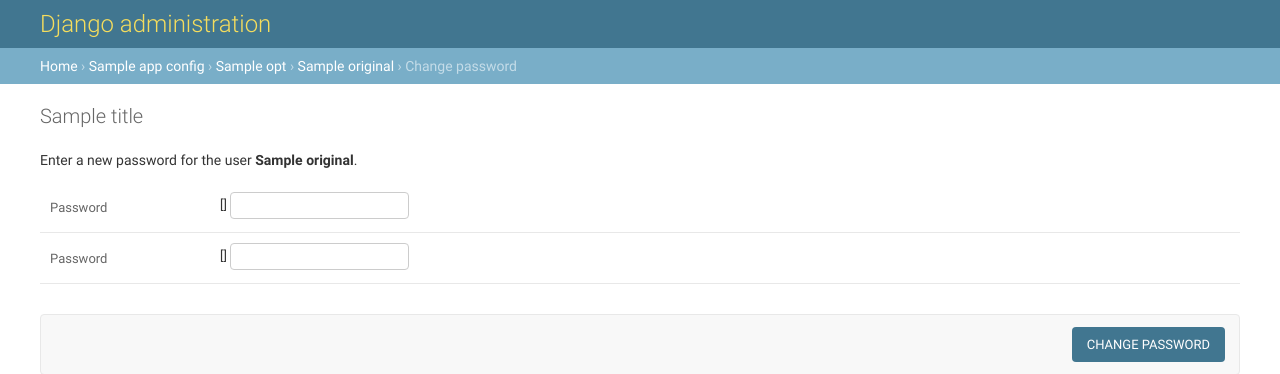
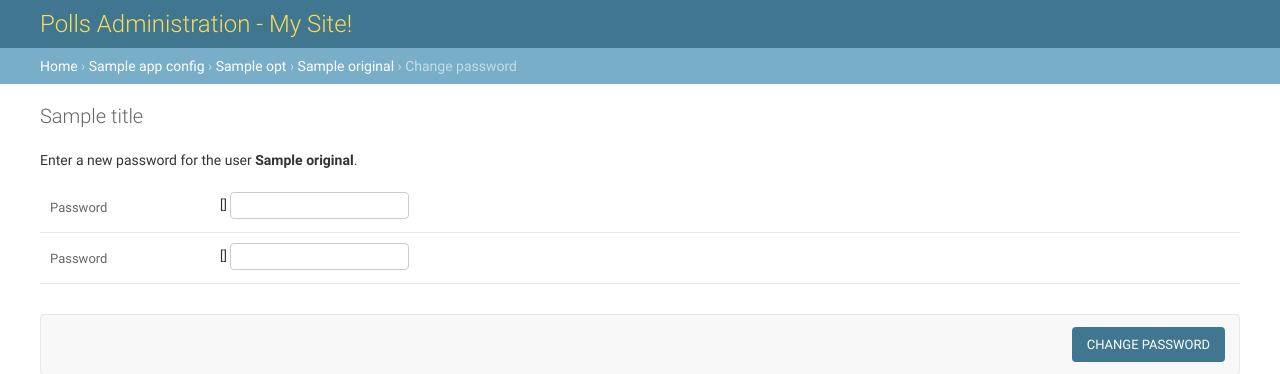
Before and after one commit to zweed4u/django-stuff, a Django app: template part7/polls/templates/admin/auth/user/change_password.html in a window 1280 px wide. Shown: the top 374 px of the page. Run offline with Django 3.2, Linux system fonts and the light colour scheme; the template is opened without the code that fills it: most values are stand-ins (such as "Sample title", 1, 10 or a date in 2020); form fields are guessed from the names that the template uses.

Commit message:
Actually making generic base_site html 'custom'

```diff
--- a/part7/polls/templates/admin/base_site.html
+++ b/part7/polls/templates/admin/base_site.html
@@ -3,7 +3,7 @@
 {% block title %}{{ title }} | {{ site_title|default:_('Django site admin') }}{% endblock %}
 
 {% block branding %}
-<h1 id="site-name"><a href="{% url 'admin:index' %}">{{ site_header|default:_('Django administration') }}</a></h1>
+<h1 id="site-name"><a href="{% url 'admin:index' %}">Polls Administration - My Site!</a></h1>
 {% endblock %}
 
 {% block nav-global %}{% endblock %}
```
